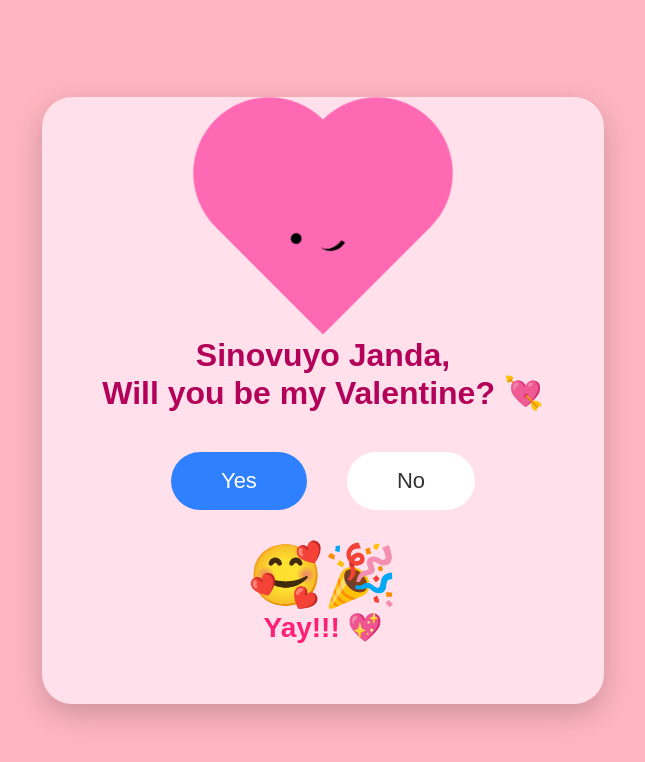
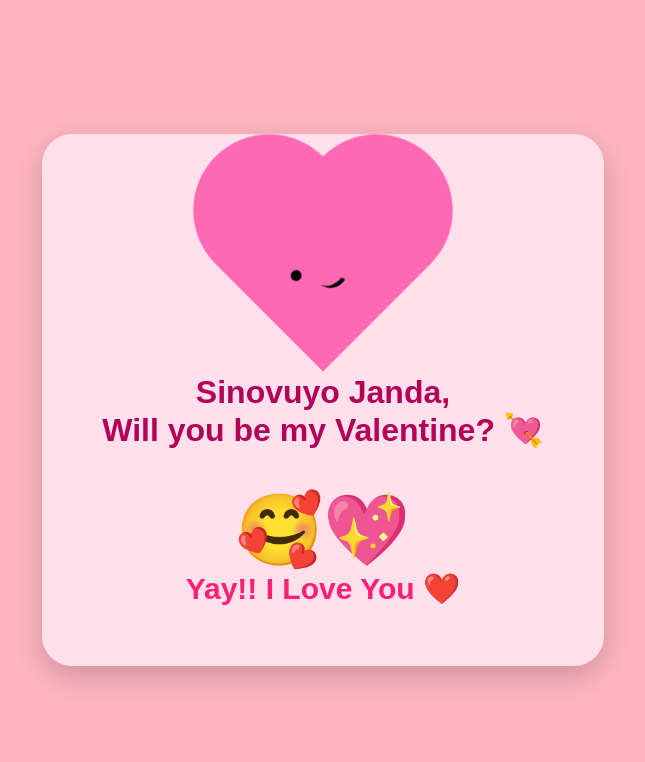
Before and after one commit to assey18/Valentines, a plain HTML site: page index.html in a window 1280 px wide. Both pictures are taken after a click on the button "Yes". Shown: the whole page, without its empty margins (317-962 px from the left). Drawn offline with Linux system fonts and the light colour scheme.

Commit message:
animation

```diff
--- a/index.html
+++ b/index.html
@@ -88,7 +88,6 @@ body {
 
 /* Buttons */
 .buttons {
-    position: relative;
     display: flex;
     justify-content: center;
     gap: 40px;
@@ -115,23 +114,23 @@ button {
     position: relative;
 }
 
-/* Yay section (hidden initially) */
+/* Yay section */
 .yay {
     display: none;
     margin-top: 20px;
 }
 
 .sticker {
-    font-size: 60px;
+    font-size: 70px;
 }
 
 .yay-text {
-    font-size: 28px;
+    font-size: 30px;
+    font-weight: bold;
     color: #ff1f75;
-    font-weight: bold;
 }
 
-/* Animations */
+/* Animation */
 @keyframes pulse {
     0% { transform: rotate(-45deg) scale(1); }
     50% { transform: rotate(-45deg) scale(1.1); }
@@ -157,15 +156,15 @@ button {
     </div>
 
     <!-- Buttons -->
-    <div class="buttons">
-        <button class="yes" onclick="showYay()">Yes</button>
+    <div class="buttons" id="buttons">
+        <button class="yes" onclick="showLove()">Yes</button>
         <button class="no" onmouseover="moveNo(this)">No</button>
     </div>
 
-    <!-- Yay message -->
+    <!-- Love message -->
     <div class="yay" id="yay">
-        <div class="sticker">🥰🎉</div>
-        <div class="yay-text">Yay!!! 💖</div>
+        <div class="sticker">🥰💖</div>
+        <div class="yay-text">Yay!! I Love You ❤️</div>
     </div>
 </div>
 
@@ -176,7 +175,8 @@ function moveNo(btn) {
     btn.style.transform = `translate(${x}px, ${y}px)`;
 }
 
-function showYay() {
+function showLove() {
+    document.getElementById("buttons").style.display = "none";
     document.getElementById("yay").style.display = "block";
 }
 </script>
```
